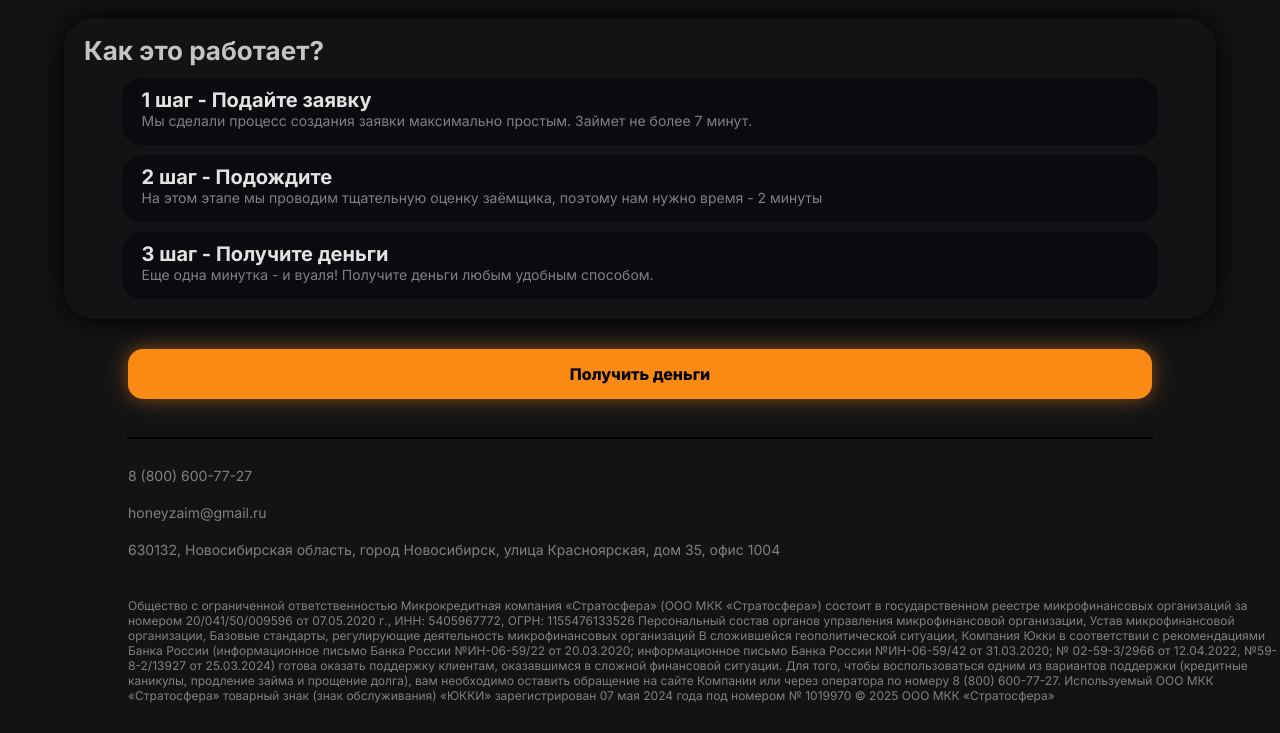
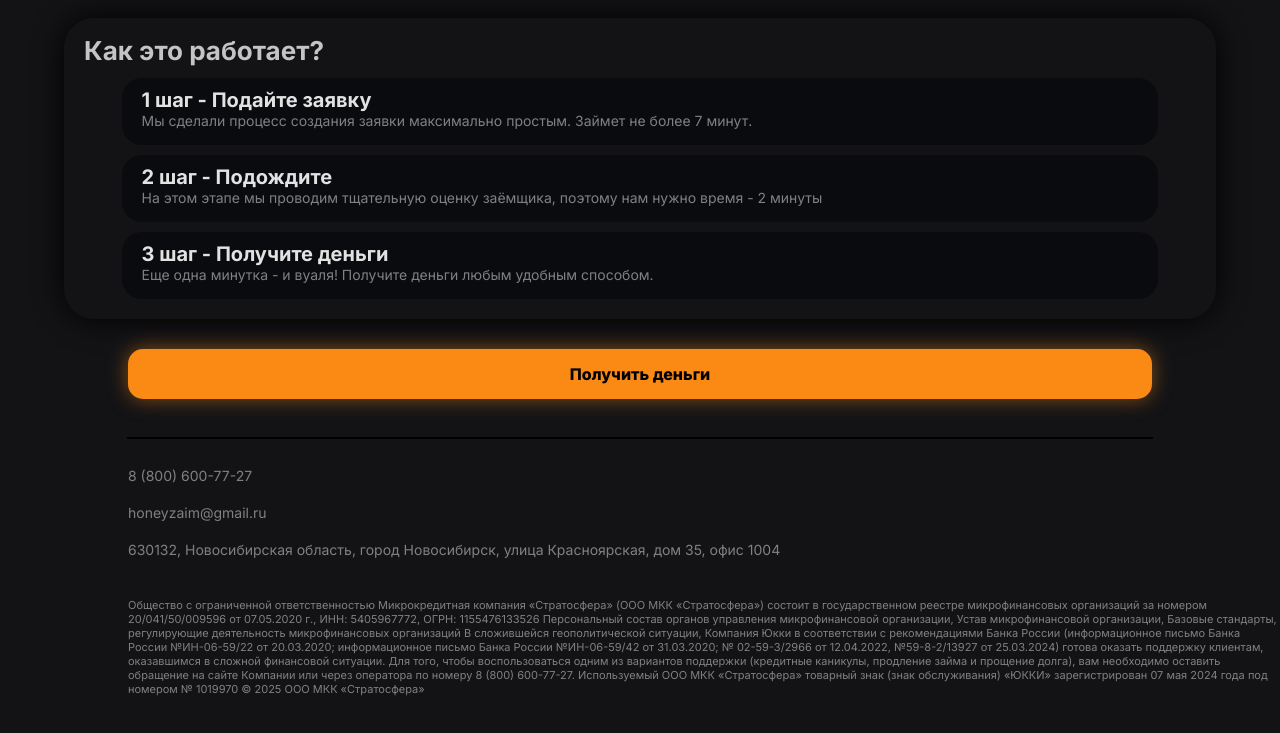
Before and after one commit to egor4chan/honeyzaim, a plain HTML site: page index.html in a window 1280 px wide. Shown: the part 673-1406 px from the top of the page. Drawn offline with Linux system fonts and the light colour scheme.

Commit message:
Add files via upload

```diff
--- a/index.html
+++ b/index.html
@@ -10,7 +10,7 @@
     <link rel="preconnect" href="https://fonts.gstatic.com" crossorigin>
     <link href="https://fonts.googleapis.com/css2?family=Inter:ital,opsz,wght@0,14..32,100..900;1,14..32,100..900&display=swap" rel="stylesheet">
     <link href="https://fonts.googleapis.com/css2?family=Inter:wght@400;500;600&display=swap" rel="stylesheet">
-    <title>Document</title>
+    <title>Медовый займ</title>
 </head>
 <body style="overflow-x: hidden;">
 
--- a/static.css
+++ b/static.css
@@ -470,9 +470,9 @@ hr {
 }
 
 .infosmall {
-    display: block;
+    display: inline-block;
     color: grey;
-    font-size: 12px;
+    font-size: 11px;
     position: relative;
     left: 10%;
     width: 70%;
```
